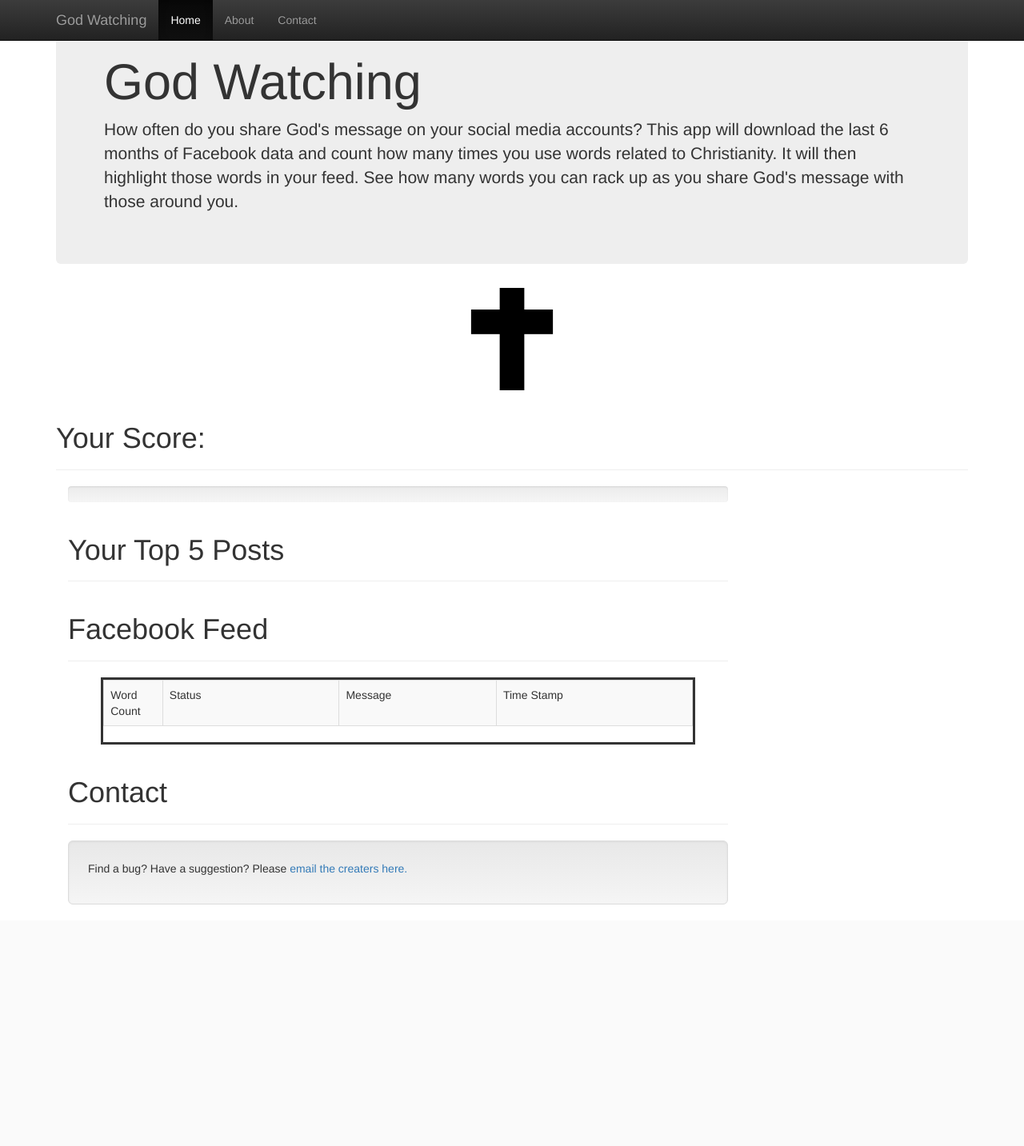
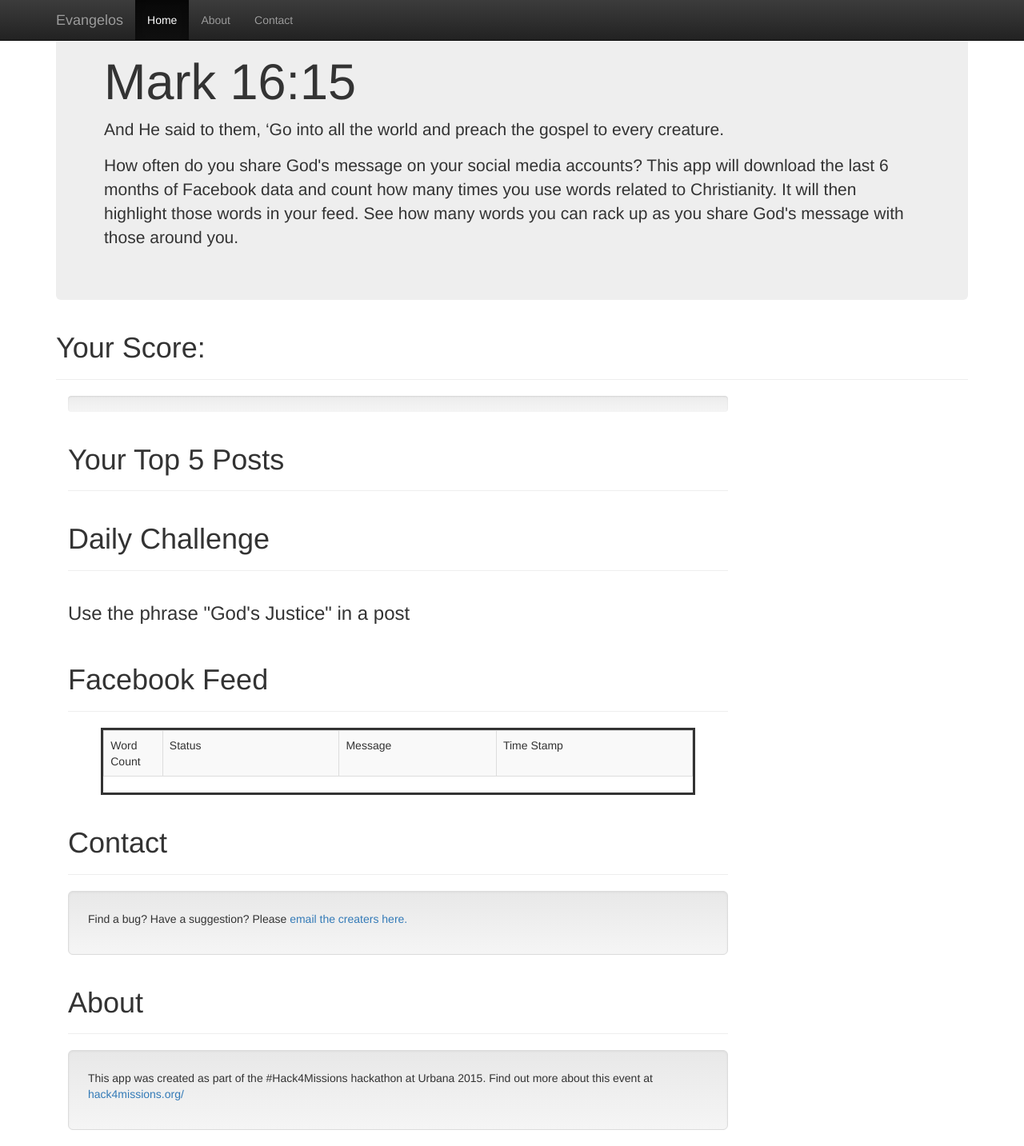
Before and after one commit to erranterudite/Hack4Missions, a PHP site: page / in a window 1280 px wide. Shown: the whole page at 80% size. Before the commit the page ends 1131 px from the top, so only its background shows below. Run offline with PHP 8.4, Linux system fonts and the light colour scheme; some libraries are stand-ins or nearby versions.

Commit message:
Revisions as of 12/31/16

```diff
--- a/src/index.php
+++ b/src/index.php
@@ -41,7 +41,7 @@
             <span class="icon-bar"></span>
             <span class="icon-bar"></span>
           </button>
-          <a class="navbar-brand" href="#">God Watching</a>
+          <a class="navbar-brand" href="#">Evangelos</a>
         </div>
         <div id="navbar" class="navbar-collapse collapse">
           <ul class="nav navbar-nav">
@@ -58,19 +58,19 @@
 
       <!-- Main jumbotron for a primary marketing message or call to action -->
       <div class="jumbotron">
-        <h1>God Watching</h1>
-
+        <h1>Mark 16:15</h1>
+		<p>And He said to them, ‘Go into all the world and preach the gospel to every creature.</p>
         <p>How often do you share God's message on your social media accounts?  This app will download the last 6 months of Facebook data and count how many times you use words related to Christianity. It will then highlight those words in your feed.  See how many words you can rack up as you share God's message with those around you.</p>
       </div>
 
 
-<img src="cross.png" class="img-responsive" alt="Cinque Terre">
+
 
 
 
 
 <script>
-var wordlist = new Array("Advent", "Amen", "Anointing", "Apostle", "Ascension", "Atonement", "Baptism", "Blood of Christ", "Body of Christ", "Born Again", "Bible", "Christ", "Christian", "Covenant", "Creed", "Crucifixion", "Devotional", "Easter", "Eternal Life", "Eucharist", "Evangelical", "Faith", "God", "Golden Rule", "Gospel", "Grace", "Hell", "Holy Spirit", "Hosanna", "Incarnation", "Jehova", "Jerusalem", "Last Supper", "Laying on of hands", "Lord's Prayer", "Messiah", "New Covenant","New Testament", "Old Testament", "Passover", "Pentecost", "Rapture", "Redemption", "Redeemed", "Sabbath", "Sacrament", "Peter", "Mark", "Mathew", "Luke", "John", "Salvation", "Sermon", "Church", "Sin ", "Son of God", "Son of Man", "Ten Commandments", "Trinity", "Yahweh", "urbana", "IV", "intervarsity");
+var wordlist = new Array("Advent", "Amen", "Anointing", "Apostle", "Ascension", "Atonement", "Baptism", "Blood of Christ", "Body of Christ", "Born Again", "Bible", "Christ", "Christian", "Covenant", "Creed", "Crucifixion", "Devotional", "Easter", "Eternal Life", "Eucharist", "Evangelical", "Faith", "God", "Golden Rule", "Gospel", "Grace", "Hell", "Holy Spirit", "Hosanna", "Incarnation", "Jehova", "Jerusalem", "Last Supper", "Laying on of hands", "Lord's Prayer", "Messiah", "New Covenant","New Testament", "Old Testament", "Passover", "Pentecost", "Rapture", "Redemption", "Redeemed", "Sabbath", "Sacrament", "Peter", "Mark", "Mathew", "Luke", "John", "Salvation", "Sermon", "Church", "Sin ", "Son of God", "Son of Man", "Ten Commandments", "Trinity", "Yahweh", "urbana", "IV ", "intervarsity", "bless", "mission", "preach", "praise", "spirit", "worship", "greatful");
 
 function sortByCount(a, colIndex){
 
@@ -177,14 +177,27 @@ function showRawFacebook(){
 		$("#topFiveList").append("<li>" + sortedFacebook[i].message + "</li>");
 		i++;
 	} while (i < 5);
+	if(challengeComplete > 0){
+		$("#challengeBox").empty();
+		$("#challengebox").append("Challenge Complete!");
+	}
+
 	highlightFacebook();
 }
 
+
+
+var challengeComplete = 0;
 function countwords(string){
 	var count = 0;
 	$.each(wordlist, function(k,v){
 		//console.log("word to seach is " + v);
 		count += countOcurrences(string, v);
+		var tempchallenge = countOcurrences("God's Justice", v);
+		if (tempchallenge > 0){
+			console.log(tempchallenge);
+			challengeComplete = 1;
+		}
 	});
 
 
@@ -236,6 +249,22 @@ function getLikes(response){
  <div id="topFive">
  	<ul id="topFiveList"></ul>
  </div>
+
+
+
+
+   <div class="page-header">
+        <h1>Daily Challenge</h1>
+ </div>
+ <div class="row">
+  <div class="col-sm-9"><h3>Use the phrase "God's Justice" in a post</h3></div>
+  <div class="col-sm-3"><h1 ><span class="label label-primary" id="challengebox" ></span></h1></div>
+</div>
+
+ <div>
+
+
+ </div>
  <div class="page-header">
         <h1>Facebook Feed</h1>
  </div>
@@ -257,6 +286,12 @@ function getLikes(response){
 	<p>Find a bug?  Have a suggestion?  Please <a href="mailto:enterinlast?Subject=GodWatching" target="_top">email the creaters here.</a></p>
 </div>
 
+ <div class="page-header">
+        <h1>About</h1>
+ </div>
+<div class="well well-lg" id="about">
+	<p>This app was created as part of the #Hack4Missions hackathon at Urbana 2015. Find out more about this event at <a href="http://hack4missions.org/">hack4missions.org/</a></p>
+</div>
     </div> <!-- /container -->
 </body>
 </html>
```
